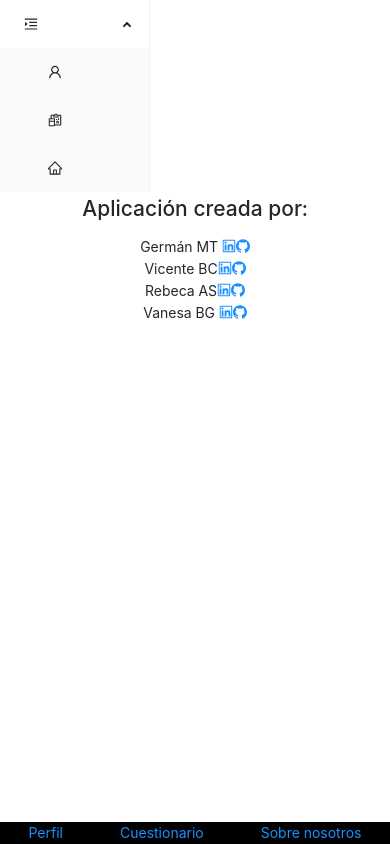
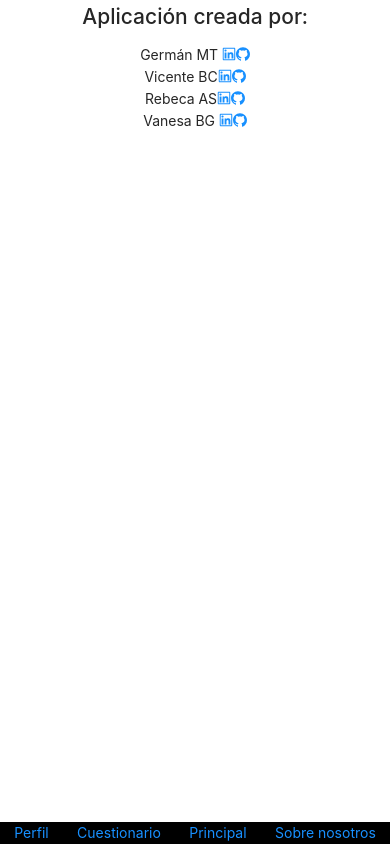
Before and after one commit to vaneebg/FRONTEND-TRIPULACIONES, a React (Create React App) app: page /aboutUs in a window 390 px wide. Built offline with nearby package versions, Linux system fonts and the light colour scheme; no server answers.

Commit message:
responsive para menu ocultar/mostrar

```diff
--- a/src/components/Footer/Footer.jsx
+++ b/src/components/Footer/Footer.jsx
@@ -9,6 +9,7 @@ const Footer = () => {
 
    <Link to='/profile'>Perfil</Link>
    <Link to='/quiz'>Cuestionario</Link>
+   <Link to='/main'>Principal</Link>
    <Link to='/aboutUs'>Sobre nosotros</Link>
 
 </div>
--- a/src/components/Header/Header.jsx
+++ b/src/components/Header/Header.jsx
@@ -8,7 +8,7 @@ import { Menu } from 'antd';
 import React, { useState } from 'react';
 import { useLocation } from 'react-router';
 import { Link } from 'react-router-dom';
-
+import './Header.scss'
 const Header = () => {
   const rootSubmenuKeys = ['sub1'];
   const [openKeys, setOpenKeys] = useState(['sub1']);
@@ -64,7 +64,7 @@ const Header = () => {
   ];
 
   return (
-    <>
+    <div className='responsive'>
       <Menu
         mode='inline'
         openKeys={openKeys}
@@ -74,7 +74,7 @@ const Header = () => {
         }}
         items={items}
       />
-    </>
+    </div>
   );
 };
 
--- /dev/null
+++ b/src/components/Header/Header.scss
@@ -0,0 +1,5 @@
+@media  screen and (max-width: 420px) {
+  .responsive{
+   display:none
+  }
+}
```
